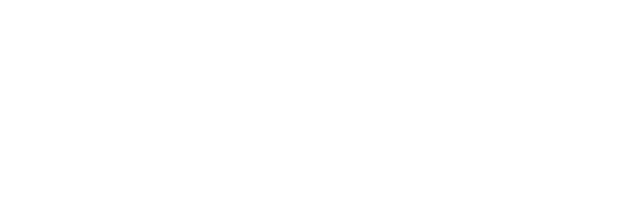
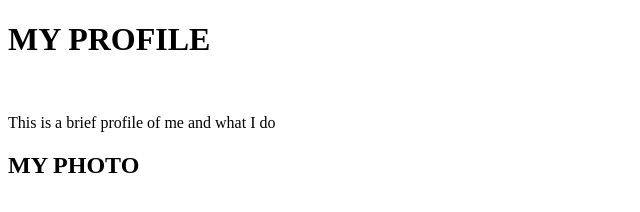
Before and after one commit to Jkmacharia12/New-website, a plain HTML site: page index.html in a window 1280 px wide. Shown: the whole page, without its empty margins (0-640 px from the left). Drawn offline with Linux system fonts and the light colour scheme.

Commit message:
more information

```diff
--- a/index.html
+++ b/index.html
@@ -7,5 +7,10 @@
     <title>JKMACHARIA</title>
 </head>
 <body>
+    <H1>MY PROFILE</H1>
+    <Br>
+       <p>This is a brief profile of me and what I do</p>
+       <H2>MY PHOTO</H2>
+
 </body>
 </html>
```
